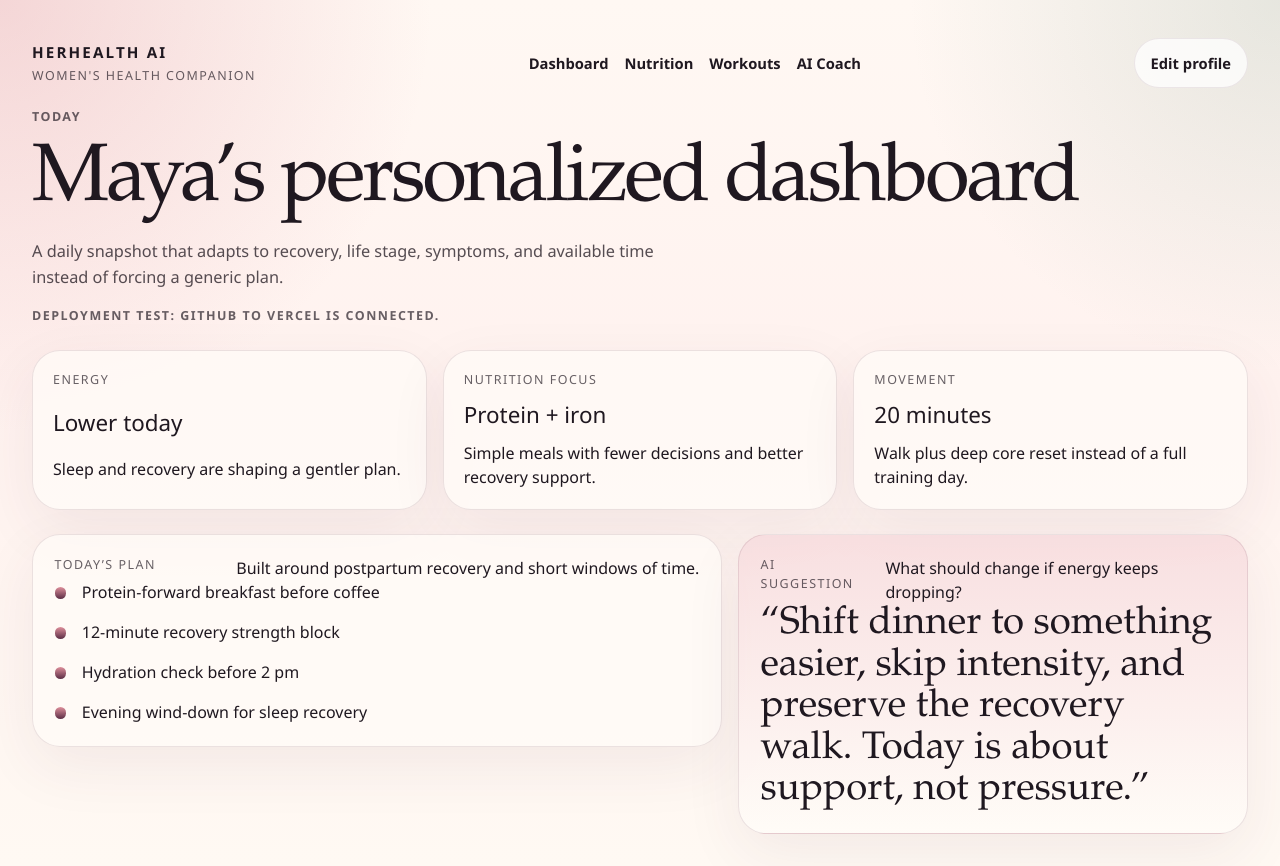
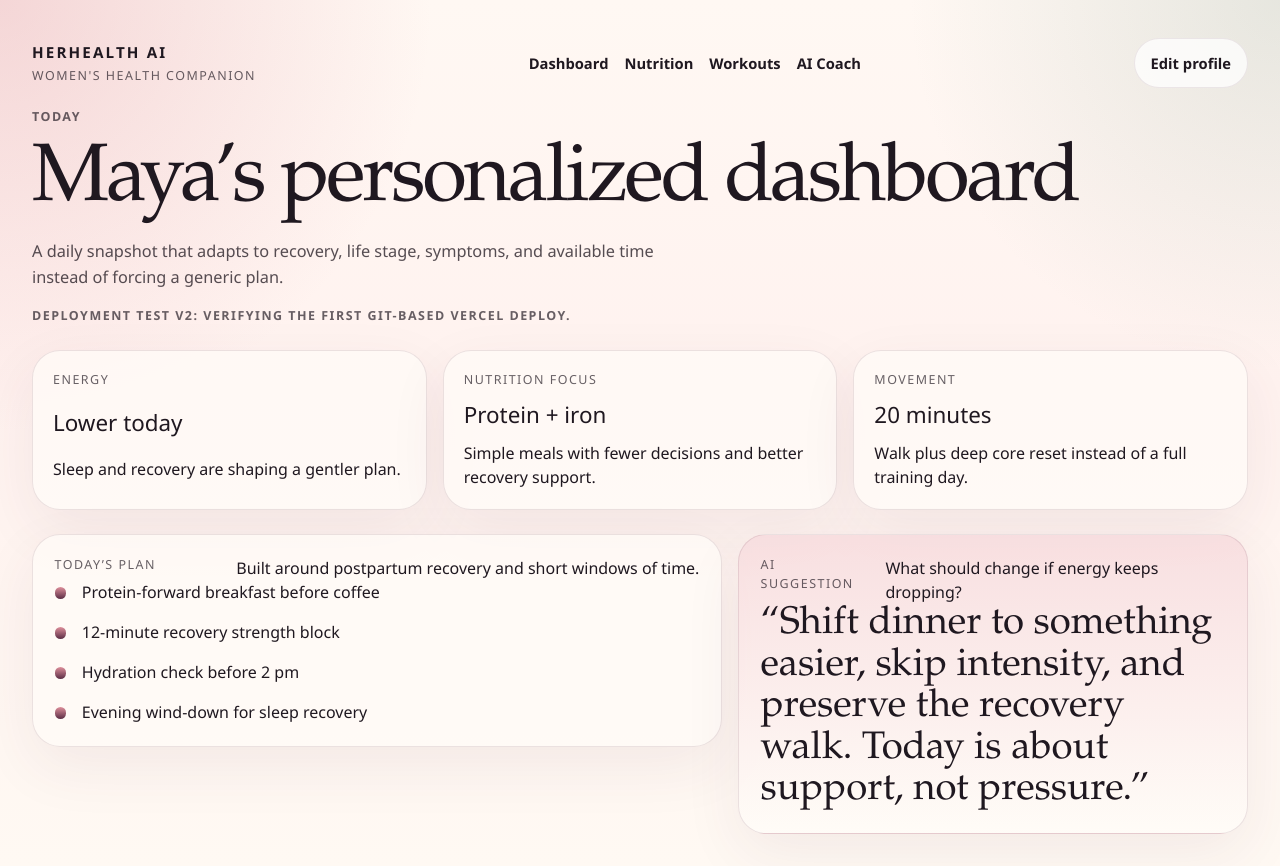
Before and after one commit to momen22222/Fixit.Ai, a Next.js app: page /app/dashboard in a window 1280 px wide. Built offline with nearby package versions, Linux system fonts and the light colour scheme.

Commit message:
Update git deployment test marker

```diff
--- a/src/app/app/dashboard/page.tsx
+++ b/src/app/app/dashboard/page.tsx
@@ -33,7 +33,7 @@ export default function DashboardPage() {
           A daily snapshot that adapts to recovery, life stage, symptoms, and available time instead of forcing a
           generic plan.
         </p>
-        <p className="eyebrow">Deployment test: GitHub to Vercel is connected.</p>
+        <p className="eyebrow">Deployment test v2: verifying the first Git-based Vercel deploy.</p>
       </div>
 
       <div className="summary-grid">
```
